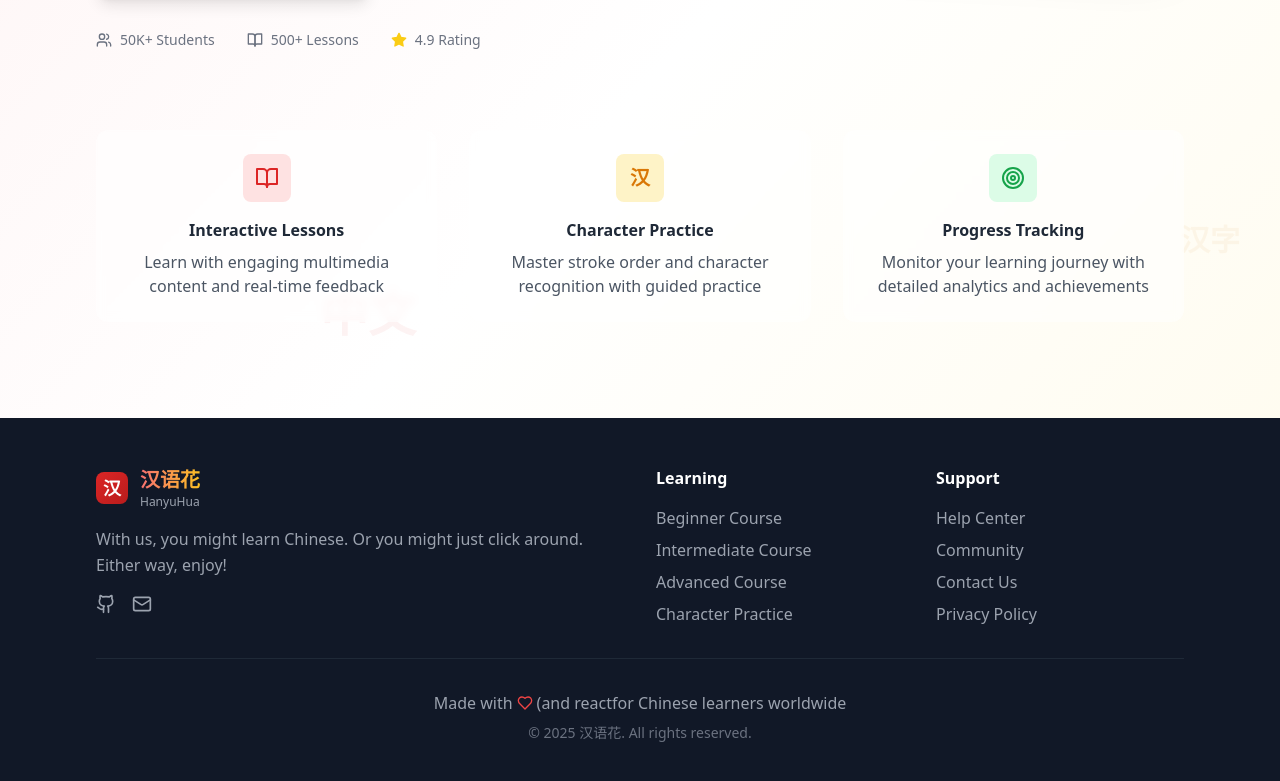
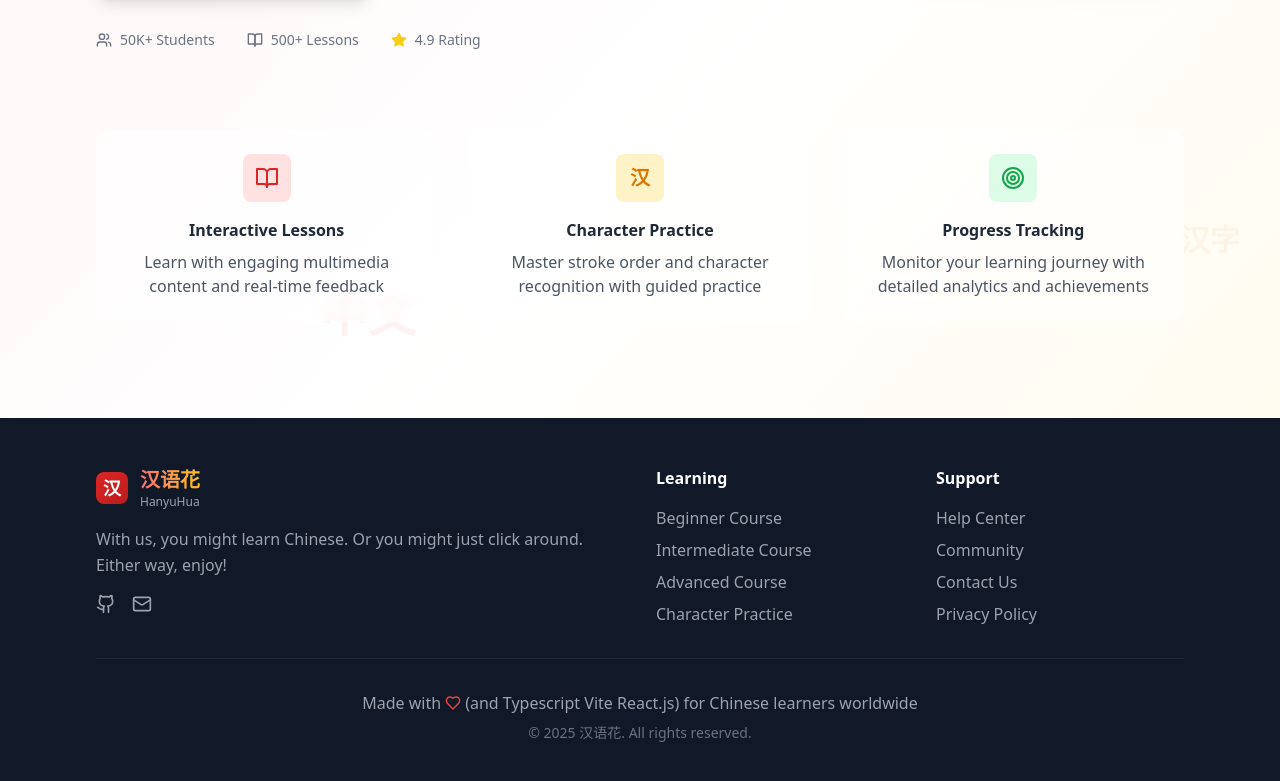
Before and after one commit to linuxfandudeguy/hanyuhua, a React (Vite) app: page / in a window 1280 px wide. Shown: the part 606-1387 px from the top of the page. Built offline with nearby package versions, Linux system fonts and the light colour scheme.

Commit message:
Update Footer.tsx

```diff
--- a/src/components/Footer.tsx
+++ b/src/components/Footer.tsx
@@ -62,7 +62,7 @@ export function Footer() {
         {/* Footer bottom */}
         <div className="border-t border-gray-800 mt-8 pt-8 text-center">
           <p className="text-gray-400 flex items-center justify-center">
-            Made with <Heart className="w-4 h-4 text-red-500 mx-1" /> (and reactfor Chinese learners worldwide</p>
+            Made with <Heart className="w-4 h-4 text-red-500 mx-1" /> (and Typescript Vite React.js) for Chinese learners worldwide</p>
           <p className="text-gray-500 text-sm mt-2">
             © {currentYear} 汉语花. All rights reserved.
           </p>
```
